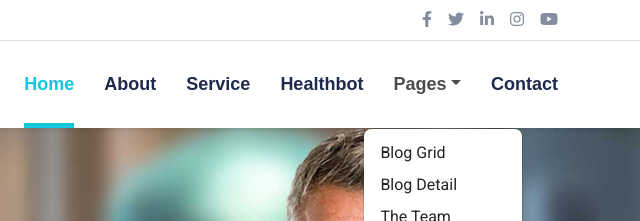
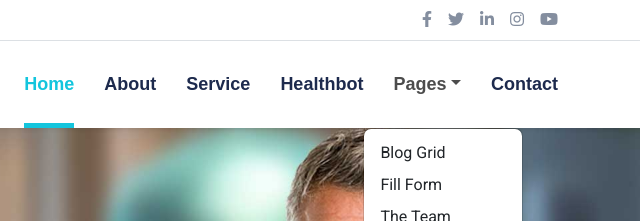
Before and after one commit to 828-kalyan/Hospital-website1, a plain HTML site: page index.html in a window 1280 px wide. Both pictures are taken after a click on the link "Pages". Shown: the top 221 px of the page, 640-1280 px from the left. Drawn offline with nearby package versions, Linux system fonts and the light colour scheme; files that its build step writes are made by us from their sources; a script that the page names is missing.

Commit message:
Update index.html

```diff
--- a/index.html
+++ b/index.html
@@ -87,7 +87,7 @@
                             <a href="#" class="nav-link dropdown-toggle" data-bs-toggle="dropdown">Pages</a>
                             <div class="dropdown-menu m-0">
                                 <a href="blog.html" class="dropdown-item">Blog Grid</a>
-                                <a href="detail.html" class="dropdown-item">Blog Detail</a>
+                                <a href="Form.html" class="dropdown-item">Fill Form</a>
                                 <a href="team.html" class="dropdown-item">The Team</a>
                                 <a href="testimonial.html" class="dropdown-item">Testimonial</a>
                                 <a href="appointment.html" class="dropdown-item">Appointment</a>
```
